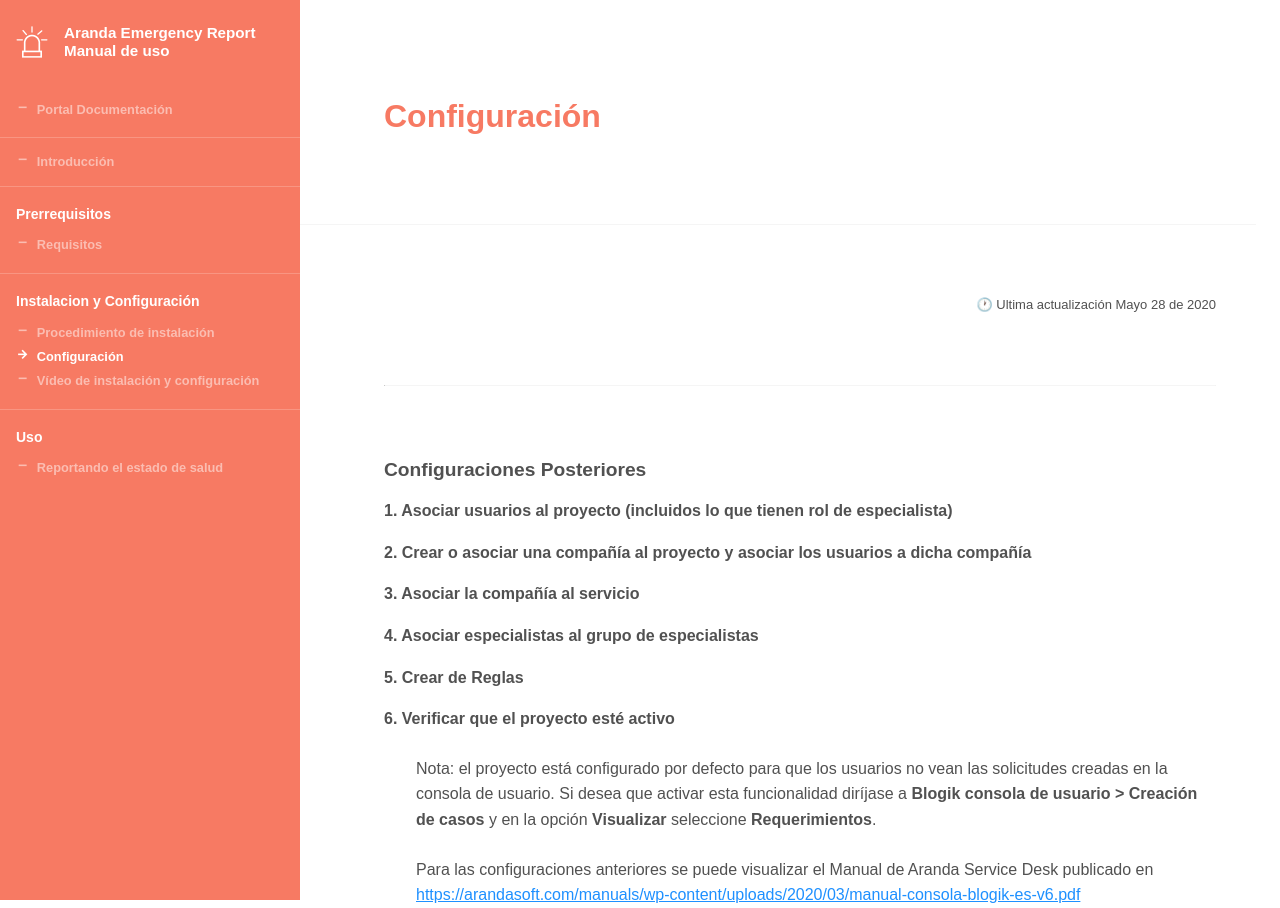
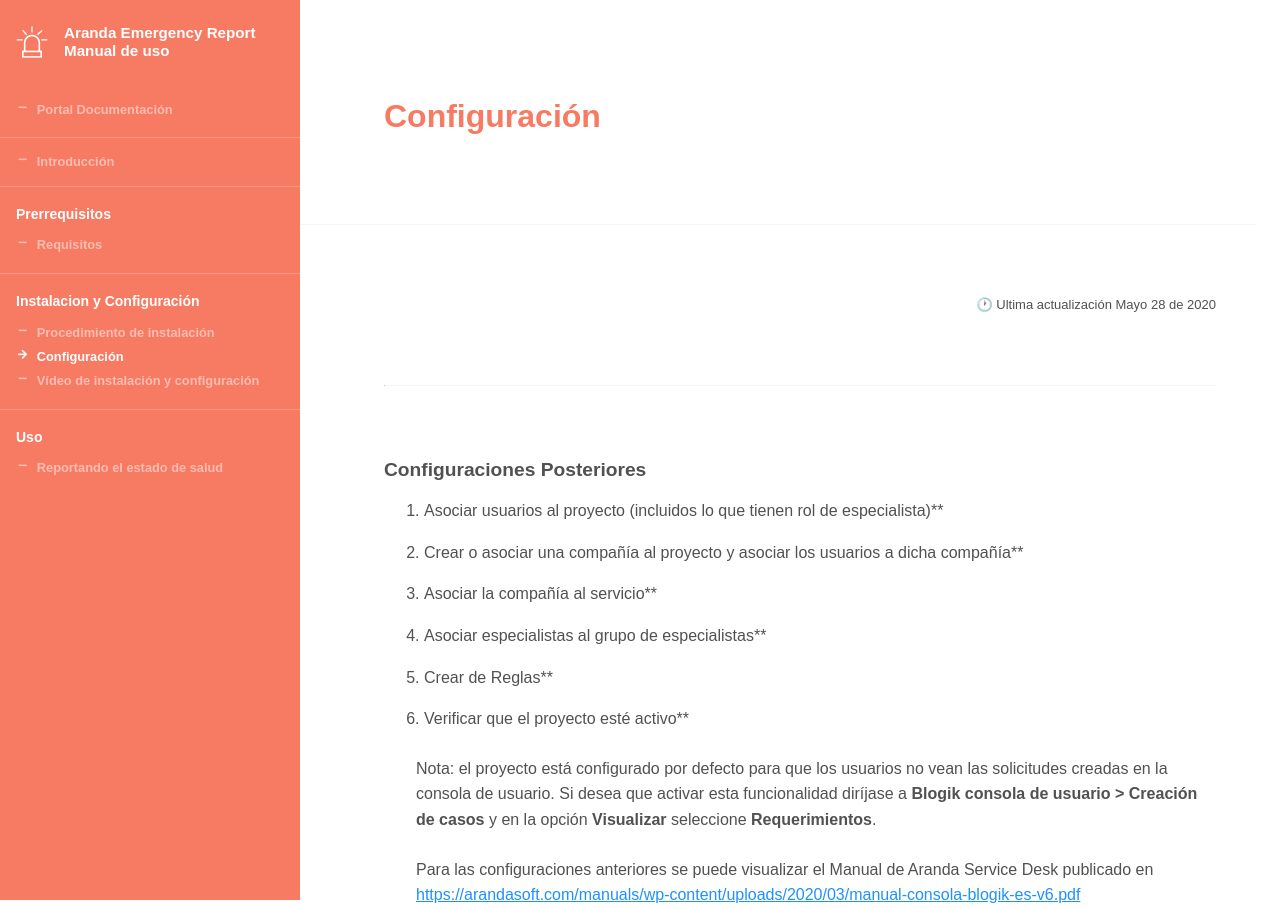
Before and after one commit to Nats85/ArandaEmergencyReport, a Jekyll site: the page built from _docs/configuracion/02-configuración.md, in a window 1280 px wide. Built offline with Jekyll 4.4.1, drawn with Linux system fonts in a browser that asks for light colours.

Commit message:
Update 02-configuración.md

```diff
--- a/_docs/configuracion/02-configuración.md
+++ b/_docs/configuracion/02-configuración.md
@@ -7,17 +7,17 @@ info:
 
 ### Configuraciones Posteriores
 
-**1. Asociar usuarios al proyecto (incluidos lo que tienen rol de especialista)**
+1. Asociar usuarios al proyecto (incluidos lo que tienen rol de especialista)**
 
-**2. Crear o asociar una compañía al proyecto y asociar los usuarios a dicha compañía**
+2. Crear o asociar una compañía al proyecto y asociar los usuarios a dicha compañía**
 
-**3. Asociar la compañía al servicio**
+3. Asociar la compañía al servicio**
 
-**4. Asociar especialistas al grupo de especialistas**
+4. Asociar especialistas al grupo de especialistas**
 
-**5. Crear de Reglas**
+5. Crear de Reglas**
 
-**6. Verificar que el proyecto esté activo**
+6. Verificar que el proyecto esté activo**
 
 
 
```
